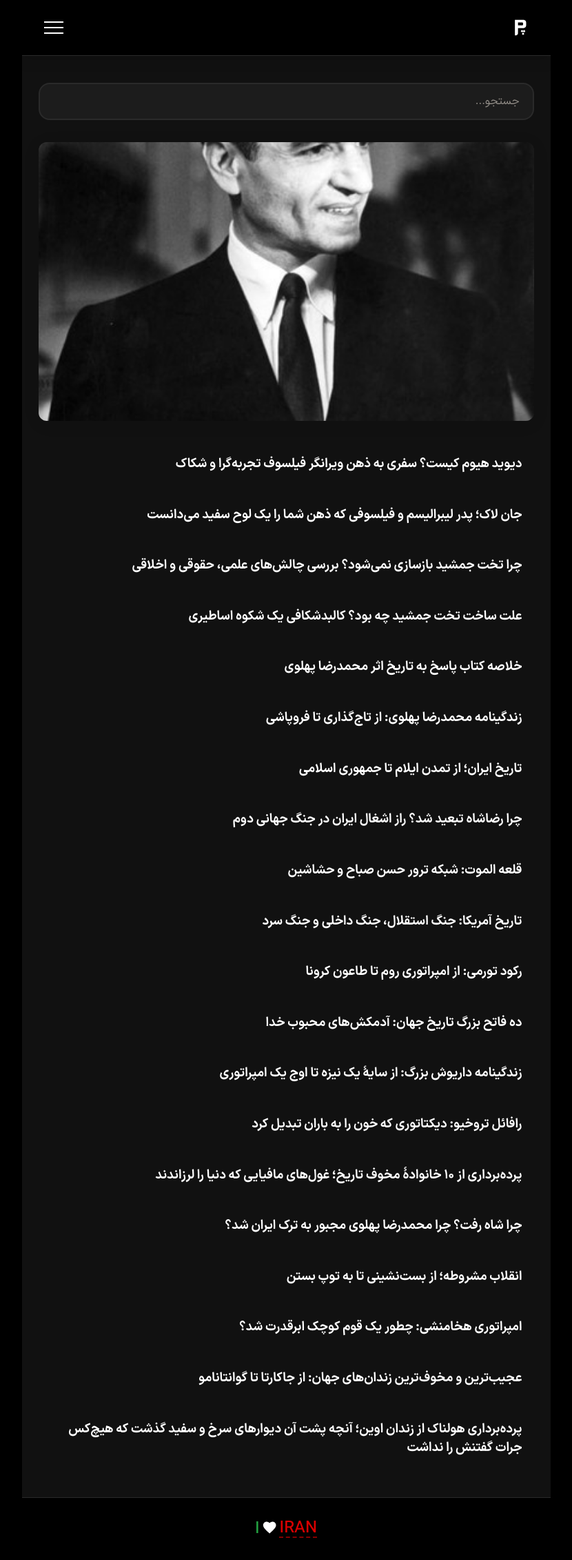
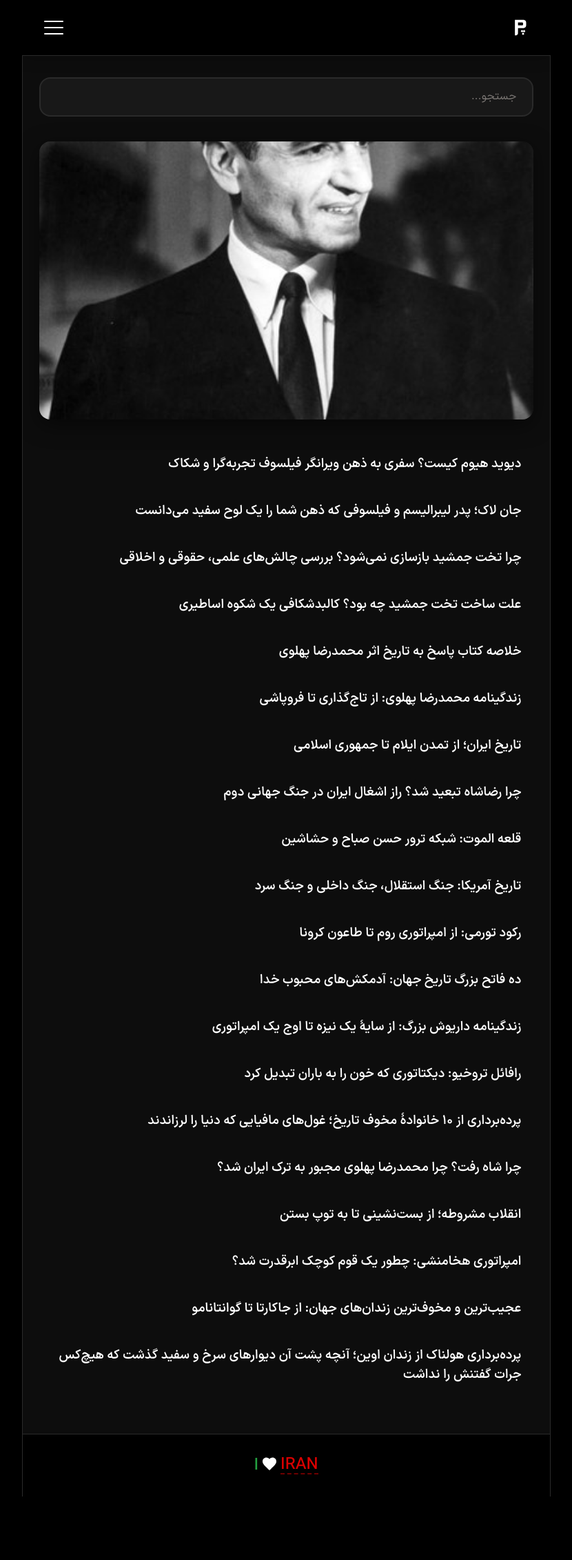
Before and after one commit to darkblog/darkblog.github.io, a Jekyll site: the page built from box.html, in a window 1280 px wide. Shown: the whole page at 69% size, without its empty margins (225-1055 px from the left). Built offline with Jekyll 4.4.1, drawn with Linux system fonts in a browser that asks for light colours; after the commit the page ends 2169 px from its top, so only the background shows below that.

Commit message:
Update box.html

```diff
--- a/box.html
+++ b/box.html
@@ -44,27 +44,34 @@
     }
     :root {
       --header-height: 5rem;
-      --gap: clamp(1rem, 2vw, 2rem);
+      --gap: clamp(1rem, 2.5vw, 2rem);
       --font-size-base: 1.125rem;
-      --bg-primary: #111111;
-      --bg-secondary: #1c1c1c;
+      --bg-primary: #0d0d0d;
+      --bg-secondary: #181818;
+      --bg-card: #1a1a1a;
       --border-color: #2a2a2a;
-      --text-primary: #f0ece6;
-      --text-secondary: #b0aaa3;
+      --text-primary: #f5f0eb;
+      --text-secondary: #a8a29e;
       --accent: #2dd4bf;
+      --accent-dim: rgba(45, 212, 191, 0.15);
+      --shadow-sm: 0 2px 8px rgba(0,0,0,0.3);
+      --shadow-md: 0 8px 30px rgba(0,0,0,0.5);
+      --radius: 1rem;
+      --radius-sm: 0.75rem;
     }
     body {
       font-family: 'vazir', system-ui, -apple-system, sans-serif;
       font-weight: 400;
       background-color: #000000;
       color: #ffffff;
-      line-height: 1.6;
+      line-height: 1.7;
       min-height: 100vh;
       display: flex;
       flex-direction: column;
       align-items: center;
       font-size: var(--font-size-base);
       -webkit-font-smoothing: antialiased;
+      -moz-osx-font-smoothing: grayscale;
     }
     .page-wrapper {
       max-width: 767px;
@@ -79,7 +86,7 @@
     main { flex: 1; }
     a:focus-visible, button:focus-visible, label:focus-visible {
       outline: 3px solid var(--accent);
-      outline-offset: 2px;
+      outline-offset: 3px;
     }
     .sr-only {
       position: absolute;
@@ -100,17 +107,20 @@
       z-index: 50;
       background-color: #000000;
       border-bottom: 1px solid var(--border-color);
-      box-shadow: 0 4px 20px rgba(0, 0, 0, 0.15);
+      box-shadow: 0 4px 20px rgba(0, 0, 0, 0.2);
       max-width: 767px;
       margin: 0 auto;
+      backdrop-filter: blur(4px);
+      -webkit-backdrop-filter: blur(4px);
     }
     .header-inner {
       margin: 0 auto;
-      padding: 1.25rem clamp(1rem, 3vw, 1.5rem);
+      padding: 1rem clamp(1rem, 3vw, 1.5rem);
       display: flex;
       align-items: center;
       justify-content: flex-start;
       gap: var(--gap);
+      min-height: var(--header-height);
     }
     .brand {
       display: flex;
@@ -118,21 +128,23 @@
       text-decoration: none;
       color: white;
       flex-shrink: 0;
+      transition: opacity 0.2s;
     }
+    .brand:hover { opacity: 0.85; }
     .brand img {
       height: 2.5rem;
       width: auto;
       display: block;
-      transition: transform 0.2s;
+      transition: transform 0.25s ease;
     }
-    .brand:hover img { transform: scale(1.05); }
+    .brand:hover img { transform: scale(1.04); }
     .hamburger {
       display: flex;
       flex-direction: column;
-      gap: 0.375rem;
+      gap: 0.4rem;
       background: none;
       border: none;
-      padding: 0.5rem;
+      padding: 0.6rem 0.5rem;
       cursor: pointer;
       flex-shrink: 0;
       touch-action: manipulation;
@@ -140,13 +152,14 @@
       border-radius: 0.5rem;
       transition: background 0.2s;
     }
-    .hamburger:hover { background-color: rgba(255,255,255,0.05); }
+    .hamburger:hover { background-color: rgba(255,255,255,0.04); }
     .hamburger span {
       display: block;
       width: 1.75rem;
-      height: 0.125rem;
+      height: 0.15rem;
       background-color: white;
-      transition: transform 0.3s ease, opacity 0.3s ease;
+      transition: transform 0.3s cubic-bezier(0.34, 1.56, 0.64, 1), opacity 0.3s ease;
+      border-radius: 2px;
     }
     .mobile-nav-overlay {
       position: fixed;
@@ -154,13 +167,13 @@
       left: 0;
       right: 0;
       bottom: 0;
-      background-color: rgba(0, 0, 0, 0.6);
+      background-color: rgba(0, 0, 0, 0.7);
       z-index: 48;
       display: none;
-      backdrop-filter: blur(4px);
-      -webkit-backdrop-filter: blur(4px);
       opacity: 0;
-      transition: opacity 0.3s ease;
+      transition: opacity 0.35s ease;
+      backdrop-filter: blur(6px);
+      -webkit-backdrop-filter: blur(6px);
     }
     .mobile-nav {
       position: fixed;
@@ -168,40 +181,42 @@
       left: auto;
       right: max(0px, calc((100vw - 767px) / 2));
       bottom: 0;
-      width: min(300px, 80vw);
-      background-color: #000000;
-      padding: calc(var(--header-height) + 2rem) clamp(1rem, 3vw, 2rem) 2rem;
+      width: min(320px, 82vw);
+      background-color: #0d0d0d;
+      padding: calc(var(--header-height) + 2rem) clamp(1.5rem, 4vw, 2.5rem) 2.5rem;
       z-index: 49;
       overflow-y: auto;
-      box-shadow: -8px 0 30px rgba(0, 0, 0, 0.3);
+      box-shadow: -10px 0 40px rgba(0, 0, 0, 0.5);
       display: none;
       transform: translateX(100%);
-      transition: transform 0.3s ease;
+      transition: transform 0.35s cubic-bezier(0.22, 1, 0.36, 1);
       -ms-overflow-style: none;
       scrollbar-width: none;
+      border-right: 1px solid var(--border-color);
     }
     .mobile-nav::-webkit-scrollbar { display: none; }
     .mobile-nav ul {
       display: flex;
       flex-direction: column;
-      gap: 1.75rem;
+      gap: 1.5rem;
       list-style: none;
-      font-weight: 400;
       padding: 0;
       margin: 0;
     }
     .mobile-nav a {
-      color: white;
+      color: var(--text-primary);
       text-decoration: none;
       display: block;
-      padding: 0.5rem 0;
-      border-bottom: 1px solid rgba(255, 255, 255, 0.05);
-      font-size: 1.1rem;
-      transition: color 0.2s, padding-right 0.2s;
+      padding: 0.6rem 0;
+      border-bottom: 1px solid rgba(255, 255, 255, 0.04);
+      font-size: 1.15rem;
+      font-weight: 400;
+      transition: color 0.2s, padding-right 0.25s;
+      letter-spacing: 0.3px;
     }
     .mobile-nav a:hover {
       color: var(--accent);
-      padding-right: 0.5rem;
+      padding-right: 0.75rem;
     }
     #menu-toggle:checked ~ .mobile-nav-overlay {
       display: block;
@@ -212,67 +227,78 @@
       transform: translateX(0);
     }
     #menu-toggle:checked ~ .site-header .hamburger span:nth-child(1) {
-      transform: rotate(45deg) translate(5px, 5px);
+      transform: rotate(45deg) translate(6px, 6px);
     }
     #menu-toggle:checked ~ .site-header .hamburger span:nth-child(2) {
       opacity: 0;
+      transform: scaleX(0);
     }
     #menu-toggle:checked ~ .site-header .hamburger span:nth-child(3) {
-      transform: rotate(-45deg) translate(6px, -6px);
+      transform: rotate(-45deg) translate(5px, -5px);
     }
     body.menu-open { overflow: hidden; }
     .main-content {
-      padding-top: calc(var(--header-height) + 2.5rem);
-      padding-bottom: 2.5rem;
+      padding-top: calc(var(--header-height) + 2rem);
+      padding-bottom: 3rem;
       padding-left: clamp(1rem, 3vw, 1.5rem);
       padding-right: clamp(1rem, 3vw, 1.5rem);
       background-color: var(--bg-primary);
     }
     .live-search-wrapper {
       position: relative;
-      margin-bottom: 2rem;
+      margin-bottom: 2.25rem;
       width: 100%;
     }
     .live-search-input {
       width: 100%;
-      padding: 0.8rem 1.2rem;
+      padding: 0.9rem 1.4rem;
       font-size: 1rem;
       font-family: inherit;
       border: 2px solid var(--border-color);
-      border-radius: 1rem;
+      border-radius: var(--radius);
       background-color: var(--bg-secondary);
       color: var(--text-primary);
       outline: none;
-      transition: border-color 0.2s, box-shadow 0.2s;
+      transition: border-color 0.25s, box-shadow 0.25s, background 0.2s;
+      letter-spacing: 0.2px;
     }
     .live-search-input:focus {
       border-color: var(--accent);
-      box-shadow: 0 0 0 3px rgba(45, 212, 191, 0.15);
+      box-shadow: 0 0 0 4px var(--accent-dim);
+      background-color: #1e1e1e;
     }
     .live-search-input::placeholder {
       color: var(--text-secondary);
-      opacity: 0.8;
+      opacity: 0.7;
     }
     .live-search-results {
       position: absolute;
-      top: calc(100% + 0.5rem);
+      top: calc(100% + 0.6rem);
       left: 0;
       right: 0;
       background-color: var(--bg-secondary);
       border: 1px solid var(--border-color);
-      border-radius: 1rem;
+      border-radius: var(--radius);
       overflow-y: auto;
       z-index: 20;
       display: none;
       list-style: none;
-      padding: 0.5rem 0;
+      padding: 0.4rem 0;
       margin: 0;
-      box-shadow: 0 8px 30px rgba(0,0,0,0.4);
-      max-height: 300px;
+      box-shadow: var(--shadow-md);
+      max-height: 320px;
+      opacity: 0;
+      transform: translateY(-6px);
+      transition: opacity 0.25s ease, transform 0.25s ease;
+    }
+    .live-search-results.show {
+      display: block;
+      opacity: 1;
+      transform: translateY(0);
     }
     .live-search-results li {
-      padding: 0.6rem 1.2rem;
-      border-bottom: 1px solid var(--border-color);
+      padding: 0.7rem 1.4rem;
+      border-bottom: 1px solid rgba(255,255,255,0.04);
     }
     .live-search-results li:last-child { border-bottom: none; }
     .live-search-results a {
@@ -281,22 +307,31 @@
       display: block;
       font-size: 0.95rem;
       transition: color 0.2s;
+      padding: 0.1rem 0;
     }
-    .live-search-results a:hover { color: var(--accent); }
+    .live-search-results a:hover {
+      color: var(--accent);
+    }
     .live-search-results .no-result {
       color: var(--text-secondary);
-      padding: 1rem 1.2rem;
+      padding: 1.2rem 1.4rem;
       text-align: center;
+      font-size: 0.95rem;
     }
     .featured-image {
       width: 100%;
-      margin-bottom: 2rem;
-      border-radius: 0.75rem;
+      margin-bottom: 2.25rem;
+      border-radius: var(--radius);
       overflow: hidden;
-      box-shadow: 0 4px 24px rgba(0,0,0,0.08);
+      box-shadow: var(--shadow-md);
       line-height: 0;
       aspect-ratio: 16/9;
       background-color: var(--bg-secondary);
+      transition: transform 0.3s ease, box-shadow 0.3s ease;
+    }
+    .featured-image:hover {
+      transform: scale(1.005);
+      box-shadow: 0 12px 40px rgba(0,0,0,0.6);
     }
     .featured-image a {
       display: block;
@@ -309,41 +344,42 @@
       height: 100%;
       object-fit: cover;
       display: block;
-      transition: transform 0.3s ease;
+      transition: transform 0.4s ease;
     }
-    .featured-image a:hover img { transform: scale(1.02); }
+    .featured-image a:hover img { transform: scale(1.03); }
     .posts-list {
       list-style: none;
       padding: 0;
       display: flex;
       flex-direction: column;
-      gap: 0.75rem;
+      gap: 0.6rem;
     }
     .posts-list li {
       position: relative;
-      padding: 1rem 1rem 1rem 0.75rem;
-      border-radius: 0.75rem;
+      padding: 0.9rem 1rem 0.9rem 0.75rem;
+      border-radius: var(--radius-sm);
       background-color: transparent;
       transition: all 0.25s ease;
       border: 1px solid transparent;
     }
     .posts-list li:hover {
-      background-color: var(--bg-secondary);
+      background-color: var(--bg-card);
       border-color: var(--border-color);
       transform: translateX(-4px);
+      box-shadow: var(--shadow-sm);
     }
     .posts-list li::before {
       content: '';
       position: absolute;
-      top: 1rem;
+      top: 0.9rem;
       right: 0;
       width: 4px;
-      height: 2rem;
+      height: 1.8rem;
       background-color: var(--accent);
       border-radius: 0 4px 4px 0;
       opacity: 0;
       transform: scaleY(0);
-      transition: opacity 0.25s, transform 0.25s;
+      transition: opacity 0.3s, transform 0.3s cubic-bezier(0.34, 1.56, 0.64, 1);
     }
     .posts-list li:hover::before {
       opacity: 1;
@@ -354,9 +390,10 @@
       color: #ffffff;
       display: block;
       font-size: 1.15rem;
-      font-weight: 700;
+      font-weight: 600;
       line-height: 1.5;
       transition: color 0.2s;
+      letter-spacing: 0.2px;
     }
     .posts-list a:hover { color: var(--accent); }
     .site-footer {
@@ -367,6 +404,7 @@
       justify-content: center;
       width: 100%;
       border-top: 1px solid var(--border-color);
+      margin-top: 0.5rem;
     }
     .footer-love {
       font-size: 1.5rem;
@@ -374,7 +412,7 @@
       direction: ltr;
       display: flex;
       align-items: center;
-      gap: 0.2rem;
+      gap: 0.25rem;
       line-height: 1;
     }
     .footer-love .green { color: #239f40; }
@@ -382,20 +420,29 @@
     .footer-love a {
       text-decoration: none;
       line-height: 1;
-      border-bottom: 2px dashed rgba(218, 0, 0, 0.6);
-      transition: border-bottom-style 0.2s;
+      border-bottom: 2px dashed rgba(218, 0, 0, 0.5);
+      transition: border-bottom-style 0.2s, color 0.2s;
     }
-    .footer-love a:hover { border-bottom-style: solid; }
+    .footer-love a:hover {
+      border-bottom-style: solid;
+      color: #ff3333;
+    }
     .heart-icon {
-      width: 1.4rem;
-      height: 1.4rem;
+      width: 1.5rem;
+      height: 1.5rem;
       flex-shrink: 0;
       display: block;
       transform: translateY(-0.1em);
+      transition: transform 0.3s ease;
     }
+    .footer-love:hover .heart-icon { transform: translateY(-0.1em) scale(1.1); }
     @media (max-width: 480px) {
       .posts-list a { font-size: 1rem; }
       .featured-image { aspect-ratio: 16/10; }
+      .live-search-input { padding: 0.8rem 1rem; }
+    }
+    @media (min-width: 768px) {
+      .page-wrapper { border-left: 1px solid var(--border-color); border-right: 1px solid var(--border-color); }
     }
   </style>
 </head>
```
Also changed, not shown: other parts of box.html (+3 -3 lines).
